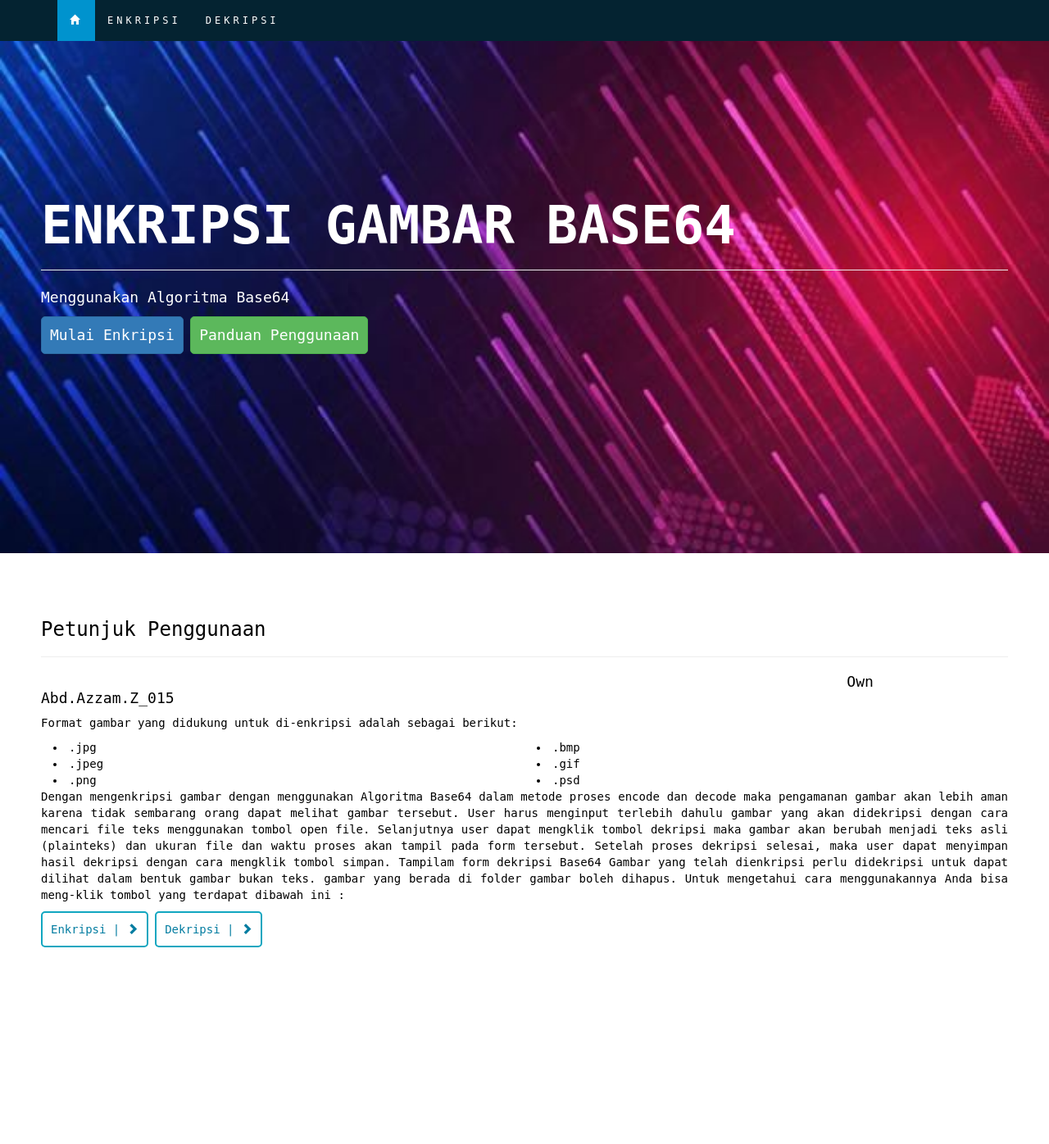
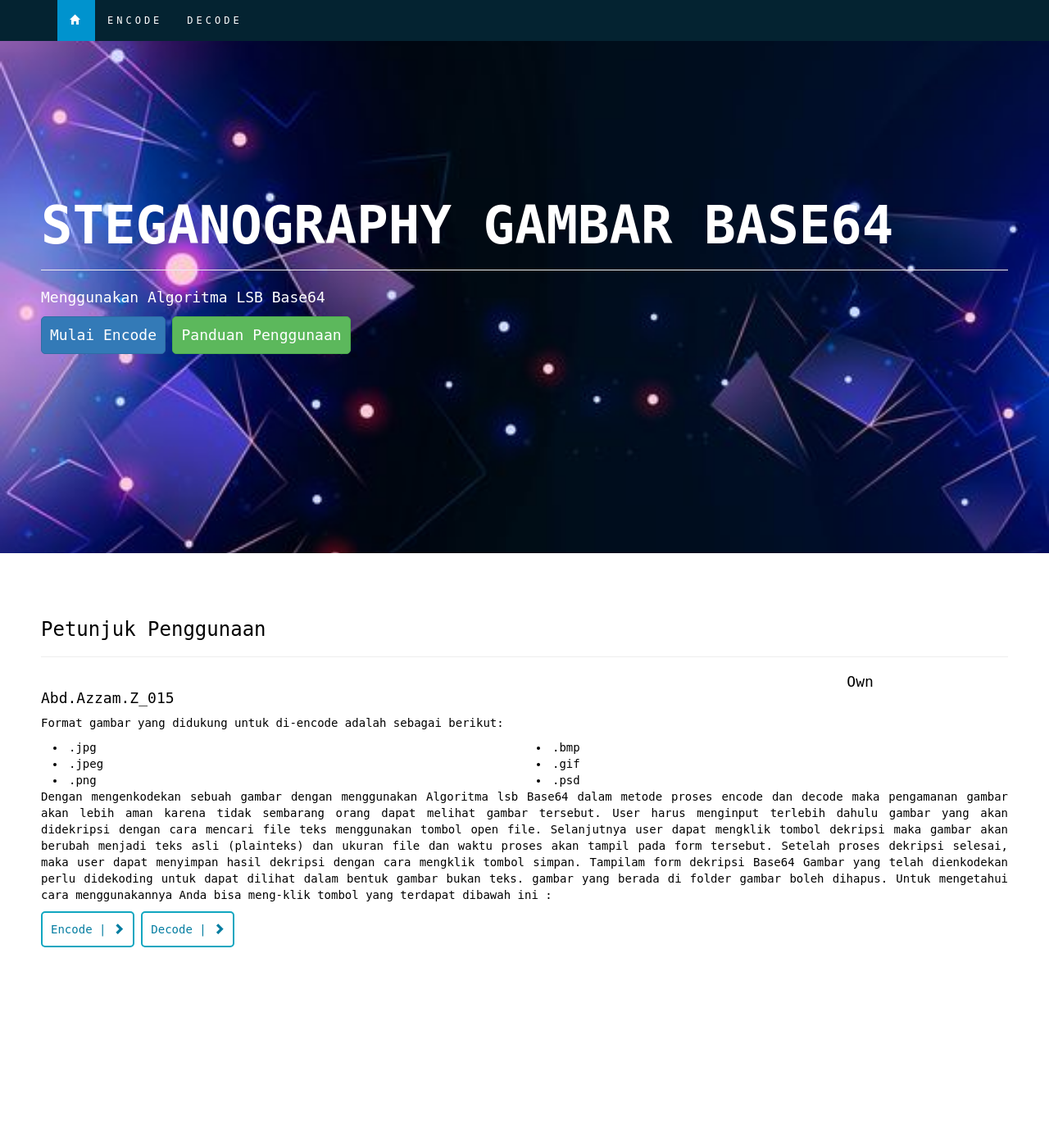
Before and after one commit to Zeesh4/012_015_016_Steganography_Encode_Decode_LSB, a PHP site: page / in a window 1280 px wide. Shown: the top 1396 px of the page at 82% size. Run offline with PHP 8.4, Linux system fonts and the light colour scheme; some libraries are stand-ins or nearby versions.

Commit message:
update terbaru

```diff
--- a/assets/css/style.css
+++ b/assets/css/style.css
@@ -30,7 +30,7 @@ body {
 
 .bg-cover {
     color: #fff;
-    background: url('../img/code1.jpg') no-repeat fixed;
+    background: url('../img/telu.jpg') no-repeat fixed;
     background-size: cover;
     padding: 200px 50px;
     text-align: justify;
@@ -108,3 +108,8 @@ hr.botm-line {
   color: rgb(11, 122, 196);
   background-color: #0ba39c;
 }
+
+.textarea {
+    margin: 0 auto;
+    width: 50%;
+}
--- a/index.php
+++ b/index.php
@@ -1,8 +1,8 @@
-<!-- BLOG ZEESH4_015 -->
+<!-- APPS ZEESH4_015 -->
 <!doctype html>
 <html lang="en">
   <head>
-    <title>Enkripsi Base64</title>
+    <title>Steganography LSB Base64</title>
     <!-- Required meta tags -->
     <meta charset="utf-8">
     <meta name="viewport" content="width=device-width, initial-scale=1, shrink-to-fit=no">
@@ -29,8 +29,8 @@
         <div class="collapse navbar-collapse" id="myNavbar">
           <ul class="nav navbar-nav">
             <li class="active"><a href="#home"><span class="glyphicon glyphicon-home" aria-hidden="true"></span></a></li>
-            <li><a href="enkripsi.php">ENKRIPSI</a></li>
-            <li><a href="dekripsi.php">DEKRIPSI</a></li>
+            <li><a href="enkripsi.php">ENCODE</a></li>
+            <li><a href="dekripsi.php">DECODE</a></li>
           </ul>
         </div>
       </div>
@@ -38,11 +38,11 @@
 
     <div class="container-fluid bg-cover" id="home" style="margin-top:0px;">
       <div class="page-header">
-        <h1><b>ENKRIPSI GAMBAR BASE64</b></h1>
+        <h1><b>STEGANOGRAPHY GAMBAR BASE64</b></h1>
       </div>
 
-      <p>Menggunakan Algoritma Base64</p>
-      <a class="btn btn-primary lg btn-lg" href="enkripsi.php">Mulai Enkripsi</a>
+      <p>Menggunakan Algoritma LSB Base64</p>
+      <a class="btn btn-primary lg btn-lg" href="enkripsi.php">Mulai Encode</a>
       <a class="btn btn-success lg btn-lg" href="#bantuan">Panduan Penggunaan</a>
     </div>
 
@@ -53,7 +53,7 @@
           <hr>
           <div class="col-md-10"></div>
           <h4>Own Abd.Azzam.Z_015</h4>
-          <p>Format gambar yang didukung untuk di-enkripsi adalah sebagai berikut:</p>
+          <p>Format gambar yang didukung untuk di-encode adalah sebagai berikut:</p>
           <div class="col-md-6">
           <li>.jpg</li>
           <li>.jpeg</li>
@@ -65,27 +65,27 @@
           <li>.psd</li>
           </div>
           <p>
-           Dengan mengenkripsi gambar dengan menggunakan Algoritma Base64 dalam metode proses encode dan decode maka pengamanan gambar akan lebih aman karena tidak sembarang orang dapat melihat gambar tersebut.
+           Dengan mengenkodekan sebuah gambar dengan menggunakan Algoritma lsb Base64 dalam metode proses encode dan decode maka pengamanan gambar akan lebih aman karena tidak sembarang orang dapat melihat gambar tersebut.
            User harus menginput terlebih dahulu gambar yang akan didekripsi dengan cara mencari file teks menggunakan tombol
            open file. Selanjutnya user dapat mengklik tombol dekripsi maka gambar akan berubah menjadi
            teks asli (plainteks) dan ukuran file dan waktu proses akan tampil pada form tersebut. Setelah
            proses dekripsi selesai, maka user dapat menyimpan hasil dekripsi dengan cara mengklik tombol simpan. Tampilam form dekripsi Base64
-           Gambar yang telah dienkripsi perlu didekripsi untuk dapat dilihat dalam bentuk gambar bukan teks. gambar yang berada di folder gambar boleh dihapus. Untuk mengetahui cara menggunakannya Anda bisa meng-klik tombol yang terdapat dibawah ini :
+           Gambar yang telah dienkodekan perlu didekoding untuk dapat dilihat dalam bentuk gambar bukan teks. gambar yang berada di folder gambar boleh dihapus. Untuk mengetahui cara menggunakannya Anda bisa meng-klik tombol yang terdapat dibawah ini :
           </p>
-          <a class="btn purple" href="#demoEn" data-toggle="collapse">Enkripsi | <span class="glyphicon glyphicon-chevron-right" aria-hidden="true"></span></a>
-          <a class="btn purple" href="#demoDe" data-toggle="collapse">Dekripsi | <span class="glyphicon glyphicon-chevron-right" aria-hidden="true"></span></a>
+          <a class="btn purple" href="#demoEn" data-toggle="collapse">Encode | <span class="glyphicon glyphicon-chevron-right" aria-hidden="true"></span></a>
+          <a class="btn purple" href="#demoDe" data-toggle="collapse">Decode | <span class="glyphicon glyphicon-chevron-right" aria-hidden="true"></span></a>
 
           <br><br>
 
           <div id="demoEn" class="collapse">
-            ENKRIPSI
-            <li>Setelah berada di halaman enkripsi lalu pada form pilih gambar, pilih gambar yang akan di enkripsi.</li>
-            <li>selanjutnya klik tombol enkripsi maka akan muncul hasil enkripsi disamping berupa kumpulan karakter.</li>
+            ENCODE
+            <li>Setelah berada di halaman enkode lalu pada form pilih gambar, pilih gambar yang akan di encodingkan.</li>
+            <li>selanjutnya klik tombol encode maka akan muncul hasil enkoding disamping berupa kumpulan karakter.</li>
             <li>salin / unduh semua karakter tersebut untuk digunakan saat mendekripsi atau mengembalikan menjadi gambar kembali.</li><br/>
           </div>
 
           <div id="demoDe" class="collapse">
-            DEKRIPSI
+            DECODE
             <li>Setelah berada di halaman dekripsi lalu pada form plaintext, masukan teks / karakter untuk di dekripsi.</li>
             <li>selanjutnya klik tombol dekripsi maka akan muncul hasil dekripsi dibawah berupa gambar.</li>
             <li>untuk menyimpan sebagai gambar kembali pilih save image pada brower yang digunakan.</li>
@@ -120,5 +120,10 @@
       });
     </script>
     <!-- jQuery first, then Popper.js, then Bootstrap JS -->
+
+    <!-- Footer -->
+
+
+    <!-- End Footer -->
   </body>
 </html>
```
Also changed, not shown: dekripsi.php (+10 -7 lines), enkripsi.php (+7 -7 lines), assets/img/telu.jpg (added), gambar/I7657.jpg (added), gambar/area.png (added).
